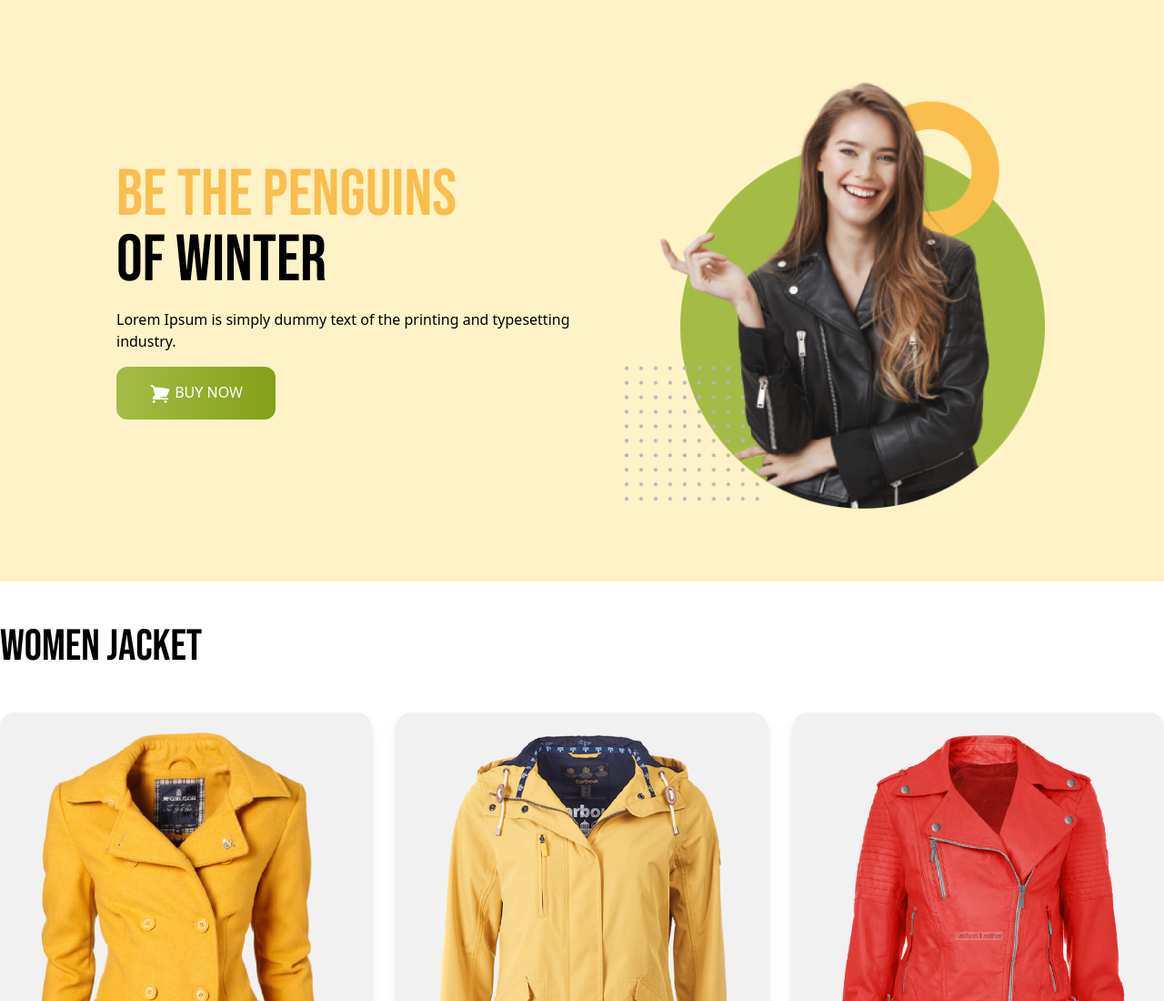
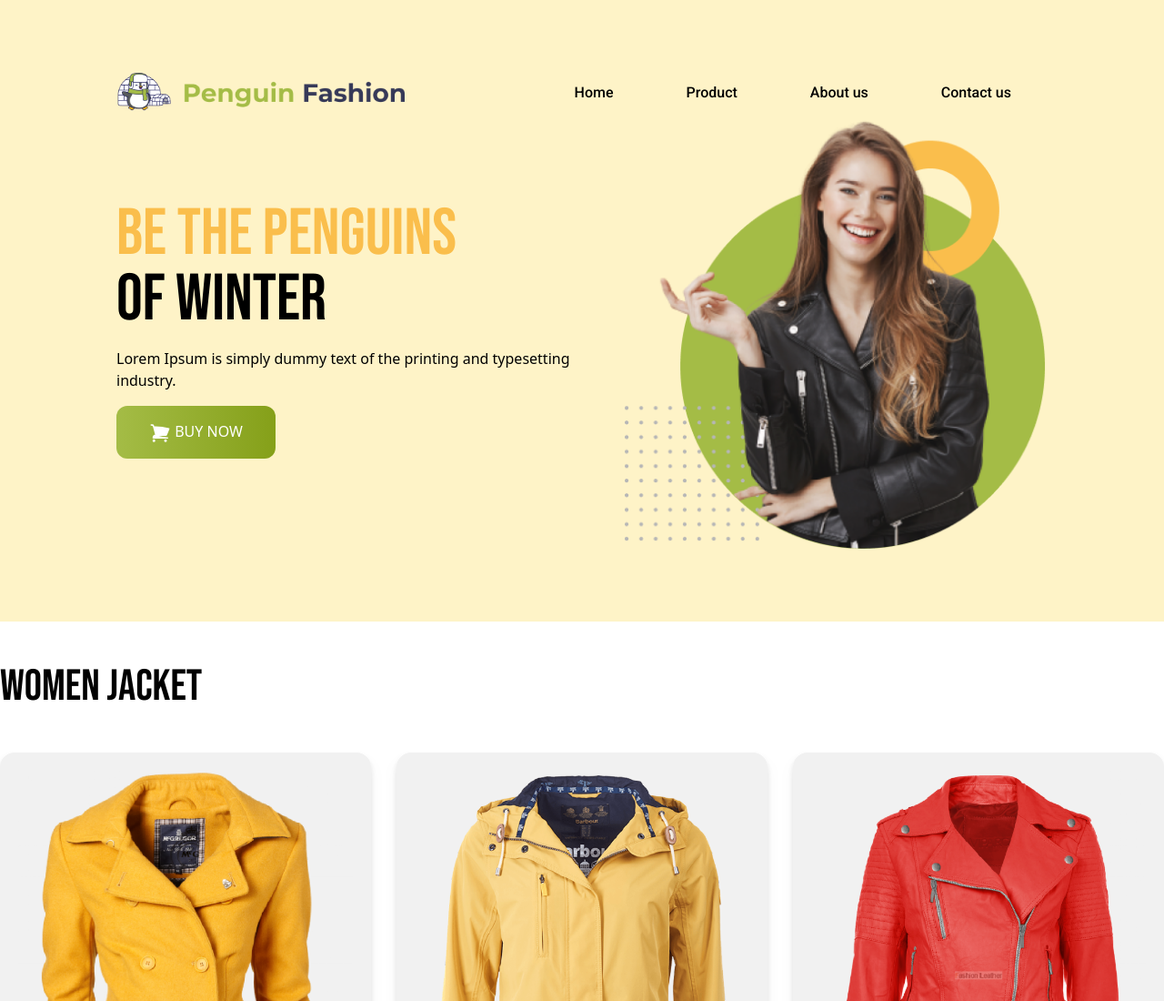
Before and after one commit to gopalbasak1/penguin-fashion, a plain HTML site: page index.html in a window 1280 px wide. Shown: the top 1100 px of the page at 91% size. Drawn offline with nearby package versions, Linux system fonts and the light colour scheme.

Commit message:
nav section added

```diff
--- a/index.html
+++ b/index.html
@@ -29,8 +29,16 @@
 <body>
     <header class="bg-amber-100 py-20 px-4 md:px-32">
         <!-- Nav Section -->
-        <nav >
-
+        <nav class="flex justify-between items-center font-roboto">
+            <div class="max-w-xs"><img src="icons/logo.png" alt=""></div>
+            <div >
+                <ul class="flex font-medium">
+                    <li class="px-5 md:px-10"><a href="">Home</a></li>
+                    <li class="px-5 md:px-10"><a href="">Product</a></li>
+                    <li class="px-5 md:px-10"><a href="">About us</a></li>
+                    <li class="px-5 md:px-10"><a href="">Contact us</a></li>
+            </ul>
+        </div>
         </nav>
 
         <!-- Banner Section -->
```
